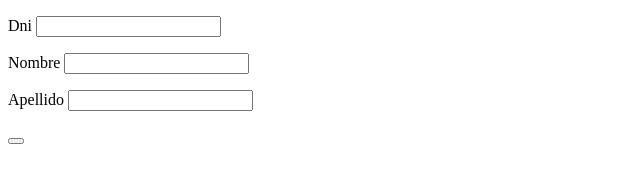
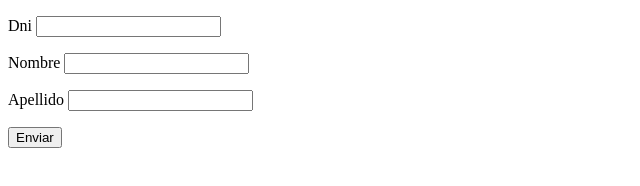
Before and after one commit to ebis19/VirtualDreams, a website: page crearPersonas.html in a window 1280 px wide. Shown: the whole page, without its empty margins (0-640 px from the left). Drawn offline with Linux system fonts and the light colour scheme.

```diff
--- a/crearPersonas.html
+++ b/crearPersonas.html
@@ -39,7 +39,7 @@
         <p> <label>Apellido</label>
             <input type="text" id="apellido" name="nombre">
         </p>
-        <button onclick="send()" ></button>
+        <button onclick="send()" >Enviar </button>
 
 </body>
 </html>
```
Also changed, not shown: README.md, VirtualDream-postman-get-2.png (added), VirtualDream-postman-get.png (added), VirtualDream-postman-post.png (added).
